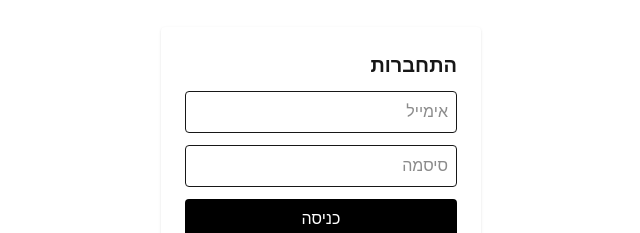
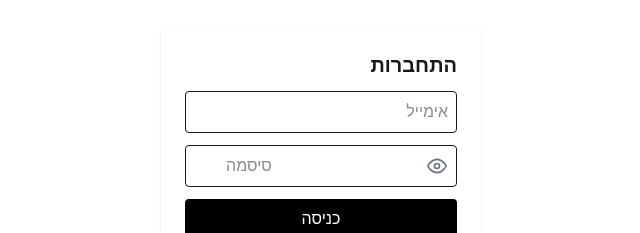
Before and after one commit to ido-sela/kristal, a Next.js app: page /login in a window 1280 px wide. Shown: the part 101-334 px from the top of the page, without its empty margins (319-959 px from the left). Built offline with nearby package versions, Linux system fonts and the light colour scheme.

Commit message:
Add show/hide password toggle
Co-Authored-By: Claude Sonnet 5.5 <noreply@anthropic.com>
Claude-Session: https://claude.ai/code/session_01QtwbinY28ntu6zRGE1NyEq

```diff
--- a/app/login/page.tsx
+++ b/app/login/page.tsx
@@ -1,3 +1,4 @@
+import { PasswordInput } from "../password-input";
 import Link from "next/link";
 import { login } from "../actions";
 // כניסה עם Google קיימת ב-loginWithGoogle (app/actions.ts); מחזירים אותה כשמוגדר ב-Supabase.
@@ -7,7 +8,7 @@ export default async function Login({ searchParams }: { searchParams: Promise<{
     <form action={login} className="mx-auto mt-32 flex w-80 flex-col gap-3 rounded bg-white p-6 shadow">
       <h1 className="text-xl font-bold">התחברות</h1>
       <input name="email" type="email" placeholder="אימייל" required className="rounded border p-2" />
-      <input name="password" type="password" placeholder="סיסמה" required className="rounded border p-2" />
+      <PasswordInput name="password" placeholder="סיסמה" />
       {error && <p className="text-sm text-red-600">פרטים שגויים</p>}
       <button className="rounded bg-black p-2 text-white">כניסה</button>
       <Link href="/forgot" className="text-center text-sm text-gray-500">שכחתי סיסמה</Link>
--- /dev/null
+++ b/app/password-input.tsx
@@ -0,0 +1,30 @@
+"use client";
+import { useState } from "react";
+
+export function PasswordInput(props: { name: string; placeholder?: string; minLength?: number }) {
+  const [show, setShow] = useState(false);
+  return (
+    <div className="relative">
+      <input
+        {...props}
+        type={show ? "text" : "password"}
+        required
+        dir="ltr"
+        autoComplete="current-password"
+        className="w-full rounded border p-2 ps-10"
+      />
+      <button
+        type="button"
+        onClick={() => setShow((v) => !v)}
+        aria-label={show ? "הסתר סיסמה" : "הצג סיסמה"}
+        className="absolute inset-y-0 start-0 flex w-10 items-center justify-center text-gray-500"
+      >
+        {show ? (
+          <svg width="20" height="20" viewBox="0 0 24 24" fill="none" stroke="currentColor" strokeWidth="2"><path d="M17.9 17.9A10.9 10.9 0 0 1 12 20C5 20 1 12 1 12a18.5 18.5 0 0 1 5.1-5.9M9.9 4.2A9.1 9.1 0 0 1 12 4c7 0 11 8 11 8a18.5 18.5 0 0 1-2.2 3.2M1 1l22 22"/></svg>
+        ) : (
+          <svg width="20" height="20" viewBox="0 0 24 24" fill="none" stroke="currentColor" strokeWidth="2"><path d="M1 12s4-8 11-8 11 8 11 8-4 8-11 8S1 12 1 12z"/><circle cx="12" cy="12" r="3"/></svg>
+        )}
+      </button>
+    </div>
+  );
+}
--- a/app/reset/page.tsx
+++ b/app/reset/page.tsx
@@ -1,10 +1,11 @@
+import { PasswordInput } from "../password-input";
 import { setNewPassword } from "../actions";
 export default async function Reset({ searchParams }: { searchParams: Promise<{ error?: string }> }) {
   const { error } = await searchParams;
   return (
     <form action={setNewPassword} className="mx-auto mt-32 flex w-80 flex-col gap-3 rounded bg-white p-6 shadow">
       <h1 className="text-xl font-bold">סיסמה חדשה</h1>
-      <input name="password" type="password" minLength={8} placeholder="לפחות 8 תווים" required className="rounded border p-2" />
+      <PasswordInput name="password" minLength={8} placeholder="לפחות 8 תווים" />
       {error && <p className="text-sm text-red-600">לא הצלחנו לעדכן, נסה שוב</p>}
       <button className="rounded bg-black p-2 text-white">שמור</button>
     </form>
```
